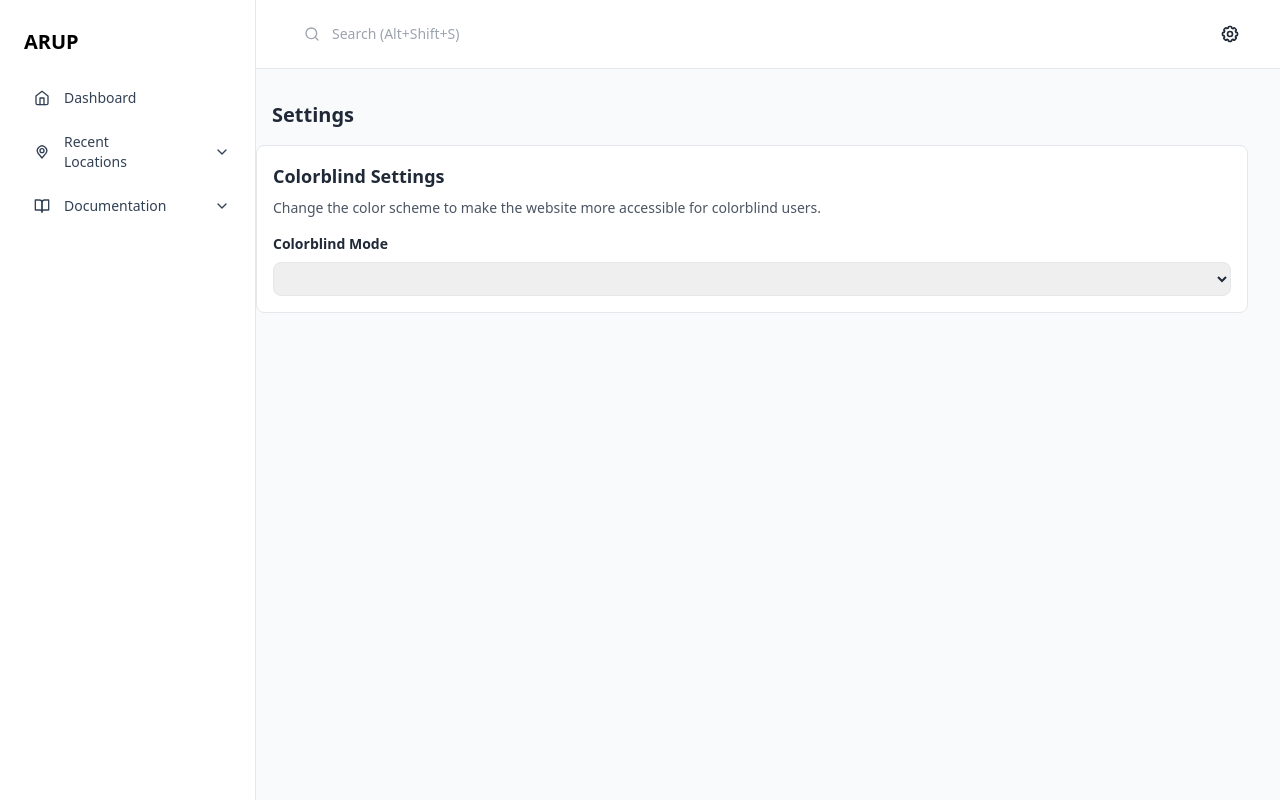
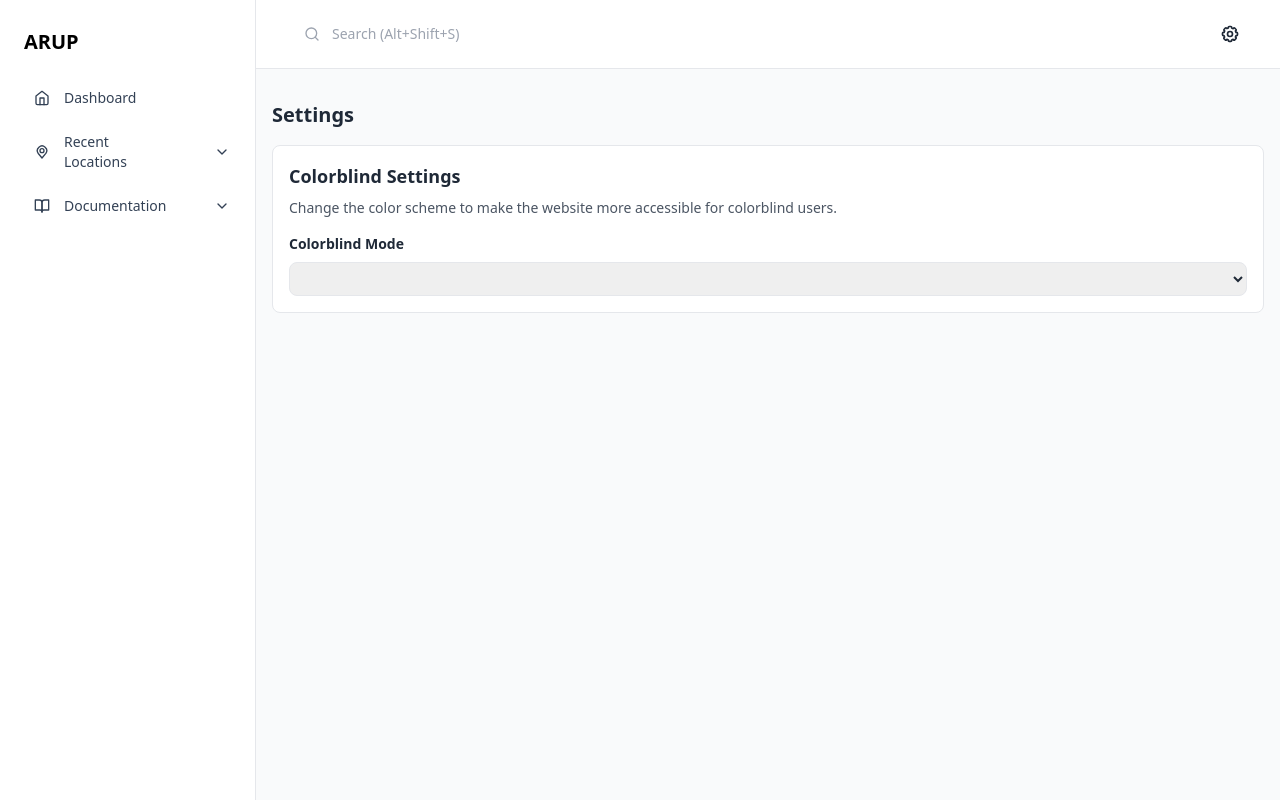
Before and after one commit to tobynott80/CSO_Performance_Tool, a Python web app: template app/templates/settings.html in a window 1280 px wide. Run offline with Jinja, Linux system fonts and the light colour scheme; the template is opened without the code that fills it, so the values that code supplies are empty; some libraries are stand-ins or nearby versions.

Commit message:
added missing left margin on settings bubble

```diff
--- a/app/templates/settings.html
+++ b/app/templates/settings.html
@@ -15,8 +15,7 @@
     </h1>
     {# Colorblind Settings #}
     <div
-        class="flex flex-col items-start justify-start w-full p-4 my-4 bg-white border border-gray-200 rounded-lg dark:bg-slate-800 dark:border-slate-700"
-      >
+      class="flex flex-col items-start justify-start w-full p-4 my-4 ml-4 bg-white border border-gray-200 rounded-lg dark:bg-slate-800 dark:border-slate-700">
       <h2 class="text-lg font-semibold text-gray-800 dark:text-gray-200">
         Colorblind Settings
       </h2>
@@ -25,16 +24,9 @@
         colorblind users.
       </p>
       <div class="flex flex-col items-start justify-start w-full mt-4">
-          <label
-            for="colorblind"
-            class="text-sm font-semibold text-gray-800 dark:text-gray-200"
-            >Colorblind Mode</label
-          >
-          <select
-            id="colorblind"
-            name="colorblind"
-            class="w-full mt-2 p-1 border rounded-lg form-select dark:bg-slate-700 dark:border-slate-700 text-gray-800 dark:text-gray-200"
-          >
+        <label for="colorblind" class="text-sm font-semibold text-gray-800 dark:text-gray-200">Colorblind Mode</label>
+        <select id="colorblind" name="colorblind"
+          class="w-full mt-2 p-1 border rounded-lg form-select dark:bg-slate-700 dark:border-slate-700 text-gray-800 dark:text-gray-200">
           <option value="normal">Normal</option>
           <option value="protanopia">Protanopia</option>
           <option value="deuteranopia">Deuteranopia</option>
@@ -61,4 +53,5 @@
     });
   </script>
 </body>
+
 </html>
```
Lines whose indentation alone changed are shown as unchanged.
